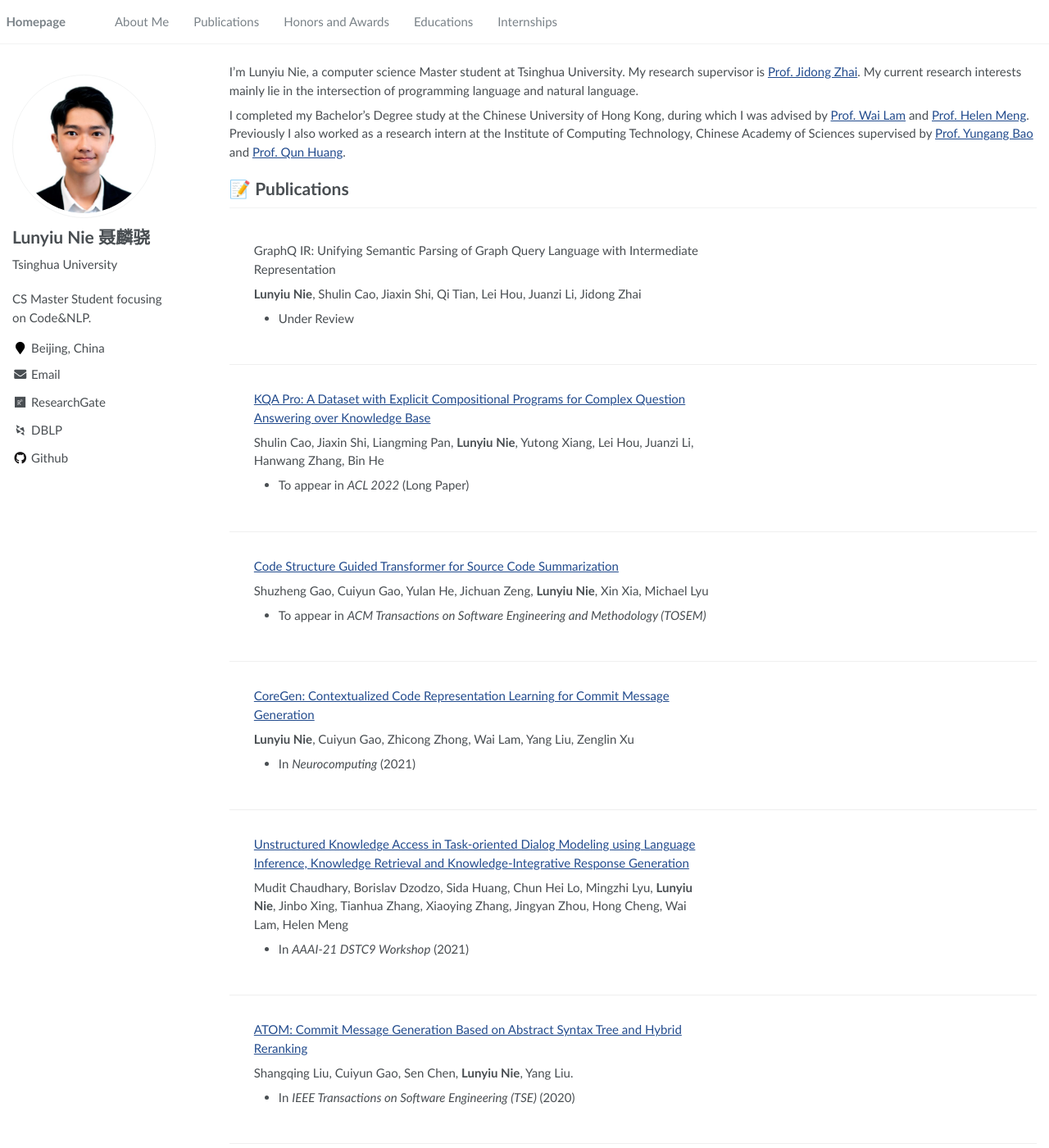
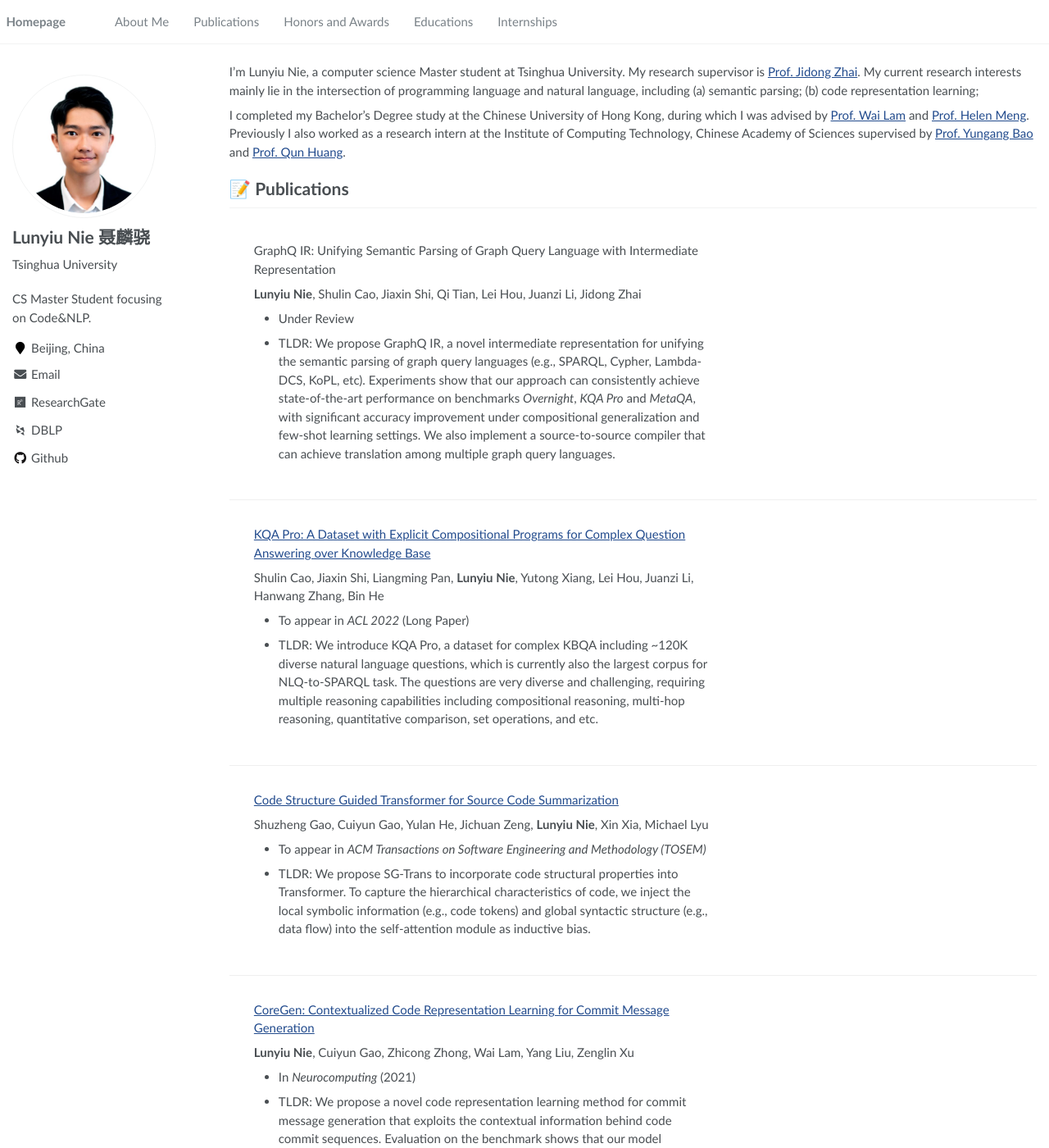
Before and after one commit to Flitternie/flitternie.github.io, a Jekyll site: the page built from _pages/about.md, in a window 1280 px wide and 1400 px high. Shown: the whole window at 82% size. Built offline with Jekyll 4.4.1, drawn with Linux system fonts in a browser that asks for light colours; some web fonts are replaced; some of the changed text lies outside the part shown.

Commit message:
add paper TLDR

```diff
--- a/_pages/about.md
+++ b/_pages/about.md
@@ -17,7 +17,7 @@ redirect_from:
 
 <span class='anchor' id='about-me'></span>
 
-I’m Lunyiu Nie, a computer science Master student at Tsinghua University. My research supervisor is [Prof. Jidong Zhai](https://pacman.cs.tsinghua.edu.cn/~zjd/). My current research interests mainly lie in the intersection of programming language and natural language.
+I’m Lunyiu Nie, a computer science Master student at Tsinghua University. My research supervisor is [Prof. Jidong Zhai](https://pacman.cs.tsinghua.edu.cn/~zjd/). My current research interests mainly lie in the intersection of programming language and natural language, including (a) semantic parsing; (b) code representation learning;
 
 I completed my Bachelor’s Degree study at the Chinese University of Hong Kong, during which I was advised by [Prof. Wai Lam](http://www1.se.cuhk.edu.hk/~textmine/) and [Prof. Helen Meng](https://www.se.cuhk.edu.hk/people/academic-staff/prof-meng-mei-ling-helen/). Previously I also worked as a research intern at the Institute of Computing Technology, Chinese Academy of Sciences supervised by [Prof. Yungang Bao](http://acs.ict.ac.cn/baoyg/) and [Prof. Qun Huang](https://huangqundl.github.io/).
 
@@ -33,6 +33,7 @@ GraphQ IR: Unifying Semantic Parsing of Graph Query Language with Intermediate R
 **Lunyiu Nie**, Shulin Cao, Jiaxin Shi, Qi Tian, Lei Hou, Juanzi Li, Jidong Zhai
 
 - Under Review
+- TLDR: We propose GraphQ IR, a novel intermediate representation for unifying the semantic parsing of graph query languages (e.g., SPARQL, Cypher, Lambda-DCS, KoPL, etc). Experiments show that our approach can consistently achieve state-of-the-art performance on benchmarks *Overnight*, *KQA Pro* and *MetaQA*, with significant accuracy improvement under compositional generalization and few-shot learning settings. We also implement a source-to-source compiler that can achieve translation among multiple graph query languages.
 </div></div>
 
 <div class='paper-box'><div class='paper-box-text' markdown="1">
@@ -41,6 +42,7 @@ GraphQ IR: Unifying Semantic Parsing of Graph Query Language with Intermediate R
 Shulin Cao, Jiaxin Shi, Liangming Pan, **Lunyiu Nie**, Yutong Xiang, Lei Hou, Juanzi Li, Hanwang Zhang, Bin He
 
 - To appear in _ACL 2022_ (Long Paper)
+- TLDR: We introduce KQA Pro, a dataset for complex KBQA including ~120K diverse natural language questions, which is currently also the largest corpus for NLQ-to-SPARQL task. The questions are very diverse and challenging, requiring multiple reasoning capabilities including compositional reasoning, multi-hop reasoning, quantitative comparison, set operations, and etc.
 </div></div>
 
 <div class='paper-box'><div class='paper-box-text' markdown="1">
@@ -49,6 +51,7 @@ Shulin Cao, Jiaxin Shi, Liangming Pan, **Lunyiu Nie**, Yutong Xiang, Lei Hou, Ju
 Shuzheng Gao, Cuiyun Gao, Yulan He, Jichuan Zeng, **Lunyiu Nie**, Xin Xia, Michael Lyu
 
 - To appear in _ACM Transactions on Software Engineering and Methodology (TOSEM)_
+- TLDR: We propose SG-Trans to incorporate code structural properties into Transformer. To capture the hierarchical characteristics of code, we inject the local symbolic information (e.g., code tokens) and global syntactic structure (e.g., data flow) into the self-attention module as inductive bias.
 
 </div></div>
 
@@ -58,6 +61,7 @@ Shuzheng Gao, Cuiyun Gao, Yulan He, Jichuan Zeng, **Lunyiu Nie**, Xin Xia, Micha
 **Lunyiu Nie**, Cuiyun Gao, Zhicong Zhong, Wai Lam, Yang Liu, Zenglin Xu
 
 - In *Neurocomputing* (2021)
+- TLDR: We propose a novel code representation learning method for commit message generation that exploits the contextual information behind code commit sequences. Evaluation on the benchmark shows that our model outperforms over the baseline models with at least 28.18% BLEU-4 score improvement.
 
 </div></div>
 
@@ -66,16 +70,18 @@ Shuzheng Gao, Cuiyun Gao, Yulan He, Jichuan Zeng, **Lunyiu Nie**, Xin Xia, Micha
 
 Mudit Chaudhary, Borislav Dzodzo, Sida Huang, Chun Hei Lo, Mingzhi Lyu, **Lunyiu Nie**, Jinbo Xing, Tianhua Zhang, Xiaoying Zhang, Jingyan Zhou, Hong Cheng, Wai Lam, Helen Meng
 
-- In *AAAI-21 DSTC9 Workshop* (2021)
+- In *AAAI-21 DSTC9 Workshop* (2021), Finalist of The 9th Dialog System Technology Challenge (DSTC9) Track 1.
+- TLDR: We propose a pipeline framework for task-oriented dialog modeling with unstructured knowledge access. Our framework can significantly improve the performance of dialog systems and generate high-quality responses, achieving at least 58.77% improvement on BLEU-4 score over the baseline.
 
 </div></div>
-
+------
 <div class='paper-box'><div class='paper-box-text' markdown="1">
 [ATOM: Commit Message Generation Based on Abstract Syntax Tree and Hybrid Reranking](https://doi.org/10.1109/TSE.2020.3038681)
 
 Shangqing Liu, Cuiyun Gao, Sen Chen, **Lunyiu Nie**, Yang Liu.
 
 - In *IEEE Transactions on Software Engineering (TSE)* (2020)
+- TLDR: We develop a novel commit message generation model that explicitly incorporates the abstract syntax tree for representing code changes and integrates both retrieved and generated messages through hybrid ranking. Experimental results demonstrate that our approach improves the state-of-the-art models by 30.72% in terms of BLEU-4.
 
 </div></div>
 
```
Also changed, not shown: other parts of _pages/about.md (+1 -1 lines).
